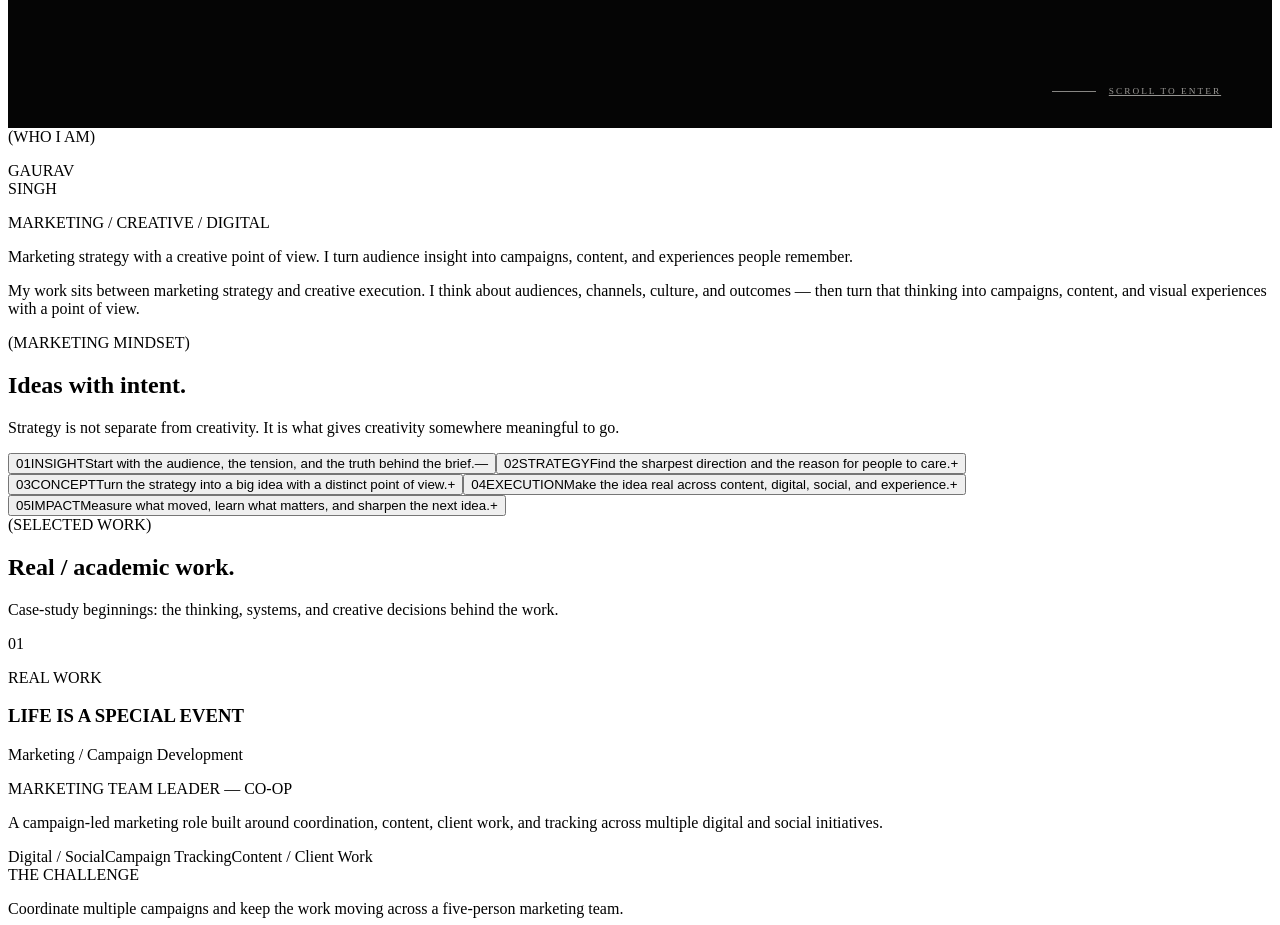
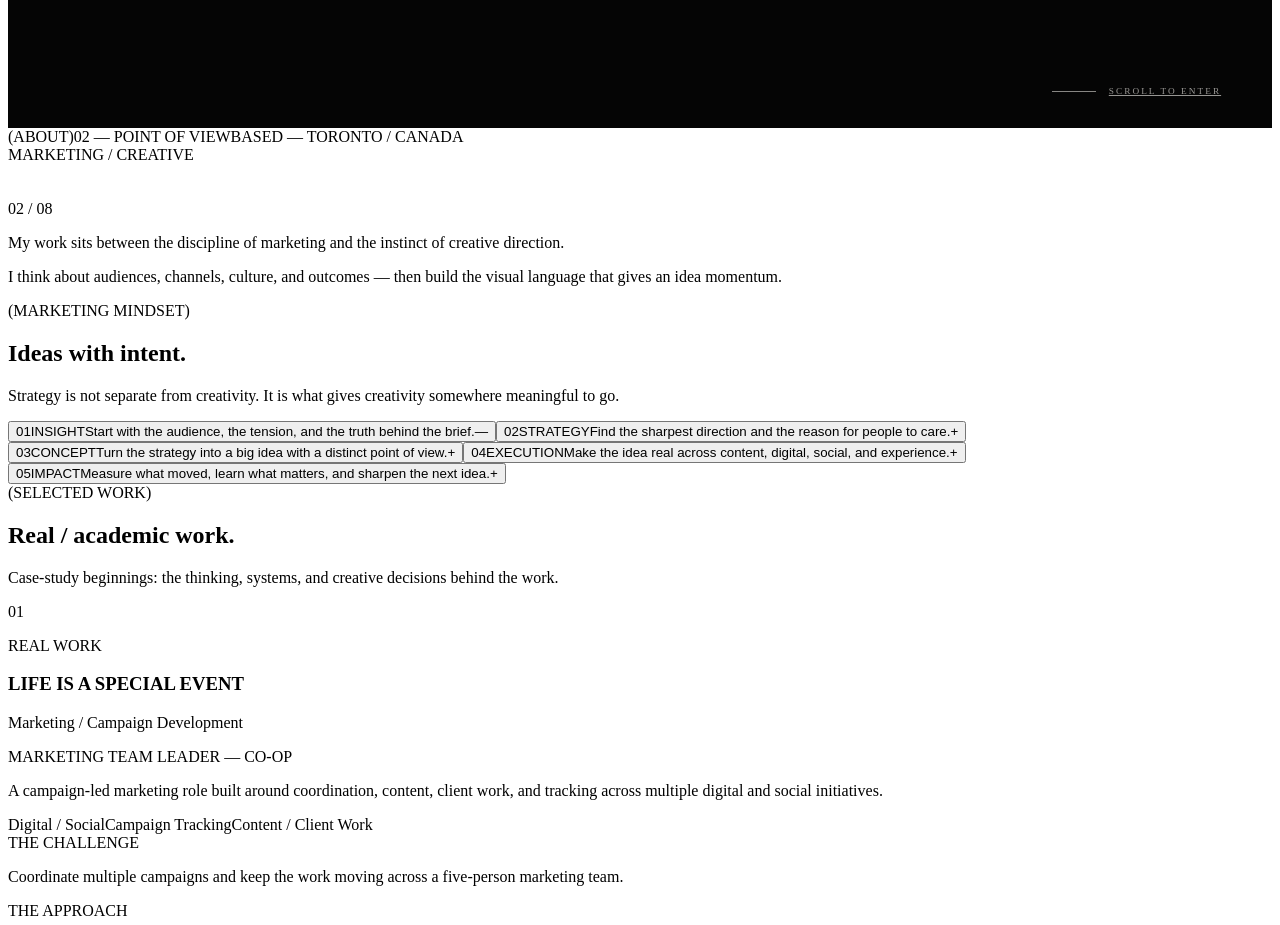
Before and after one commit to choudharygaurav924-sudo/Gaurav-Portfolio, a Next.js app: page / in a window 1280 px wide. Shown: the part 2760-3685 px from the top of the page. Built offline with nearby package versions, Linux system fonts and the light colour scheme.

Commit message:
Enhance About section with GSAP animations
Refactor About component to use GSAP for animations and improve structure.

```diff
--- a/components/sections/About.tsx
+++ b/components/sections/About.tsx
@@ -1,14 +1,105 @@
-import { SectionLabel } from "@/components/ui/SectionLabel";
+"use client";
+
+import { useEffect, useRef } from "react";
+import gsap from "gsap";
+import { ScrollTrigger } from "gsap/ScrollTrigger";
 import { ABOUT } from "@/lib/data";
+import { useReducedMotion } from "@/hooks/useReducedMotion";
 
 export function About() {
+  const sectionRef = useRef<HTMLElement>(null);
+  const reducedMotion = useReducedMotion();
+
+  useEffect(() => {
+    const section = sectionRef.current;
+
+    if (!section || reducedMotion) return;
+
+    gsap.registerPlugin(ScrollTrigger);
+
+    const ctx = gsap.context(() => {
+      const lines = gsap.utils.toArray<HTMLElement>(
+        "[data-about-line]"
+      );
+
+      gsap.fromTo(
+        lines,
+        {
+          yPercent: 110,
+          opacity: 0,
+        },
+        {
+          yPercent: 0,
+          opacity: 1,
+          duration: 1.1,
+          stagger: 0.12,
+          ease: "power3.out",
+          scrollTrigger: {
+            trigger: section,
+            start: "top 75%",
+            toggleActions: "play none none reverse",
+          },
+        }
+      );
+    }, section);
+
+    return () => {
+      ctx.revert();
+    };
+  }, [reducedMotion]);
+
   return (
-    <section id="about" className="shell editorial-section about-section">
-      <SectionLabel>(WHO I AM)</SectionLabel>
-      <div className="about-editorial">
-        <div><p className="about-name">GAURAV<br />SINGH</p><p className="about-role">MARKETING / CREATIVE / DIGITAL</p></div>
-        <div className="about-portrait"><div className="about-portrait-image" role="img" aria-label="Editorial campaign image" /></div>
-        <div className="about-copy"><p className="about-lead"><span>{ABOUT.statementStrong}</span><span className="text-muted">{ABOUT.statementMuted}</span></p><p>My work sits between marketing strategy and creative execution. I think about audiences, channels, culture, and outcomes — then turn that thinking into campaigns, content, and visual experiences with a point of view.</p></div>
+    <section
+      ref={sectionRef}
+      id="about"
+      className="about-editorial"
+    >
+      <div className="about-editorial__top">
+        <span>(ABOUT)</span>
+        <span>02 — POINT OF VIEW</span>
+        <span>BASED — TORONTO / CANADA</span>
+      </div>
+
+      <div className="about-editorial__content">
+        <div className="about-editorial__label">
+          <span>MARKETING / CREATIVE</span>
+        </div>
+
+        <div className="about-editorial__statement">
+          <div className="about-editorial__line-mask">
+            <span data-about-line>
+              {ABOUT.statementStrong}
+            </span>
+          </div>
+
+          <div className="about-editorial__line-mask">
+            <span
+              data-about-line
+              className="about-editorial__muted"
+            >
+              {ABOUT.statementMuted}
+            </span>
+          </div>
+        </div>
+      </div>
+
+      <div className="about-editorial__bottom">
+        <div className="about-editorial__index">
+          02 / 08
+        </div>
+
+        <div className="about-editorial__copy">
+          <p>
+            My work sits between the discipline of marketing
+            and the instinct of creative direction.
+          </p>
+
+          <p>
+            I think about audiences, channels, culture, and
+            outcomes — then build the visual language that
+            gives an idea momentum.
+          </p>
+        </div>
       </div>
     </section>
   );
```
